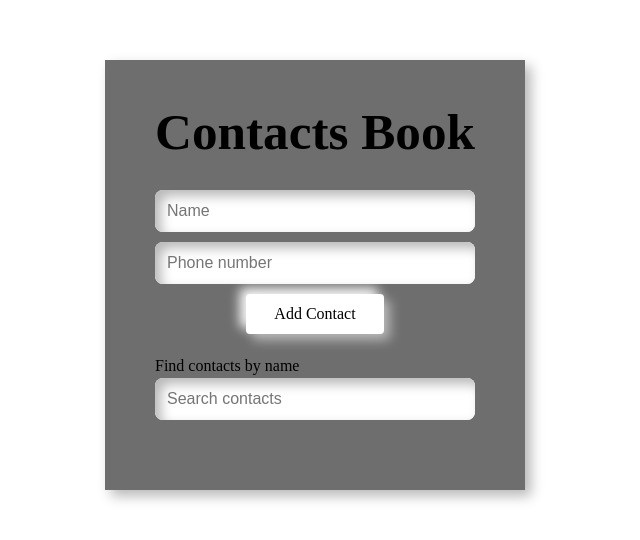
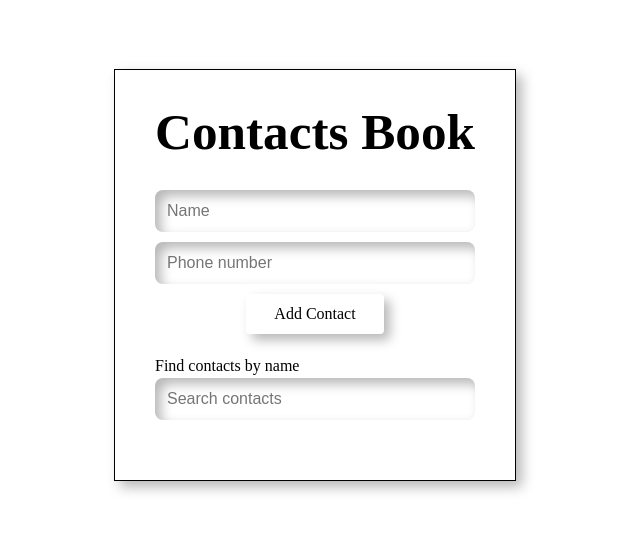
Before and after one commit to leohutnyk/goit-react-hw-06, a React (Vite) app: page / in a window 1280 px wide. Shown: the part 150-690 px from the top of the page, without its empty margins (325-965 px from the left). Built offline with nearby package versions, Linux system fonts and the light colour scheme.

Commit message:
other commit

```diff
--- a/src/App.css
+++ b/src/App.css
@@ -10,8 +10,8 @@
   gap: 20px;
   margin: 50px auto 0;
   padding: 0 40px 40px 40px;
-  background: #6e6e6e;
-  border: 10px solid transparent;
+  background: #ffffff;
+  border: 1px solid #000;
   font-family: "Playfair Display";
   color: #605756;
   box-shadow: 6px 6px 12px #b8b8b8, -6px -6px 12px #ffffff;
```
